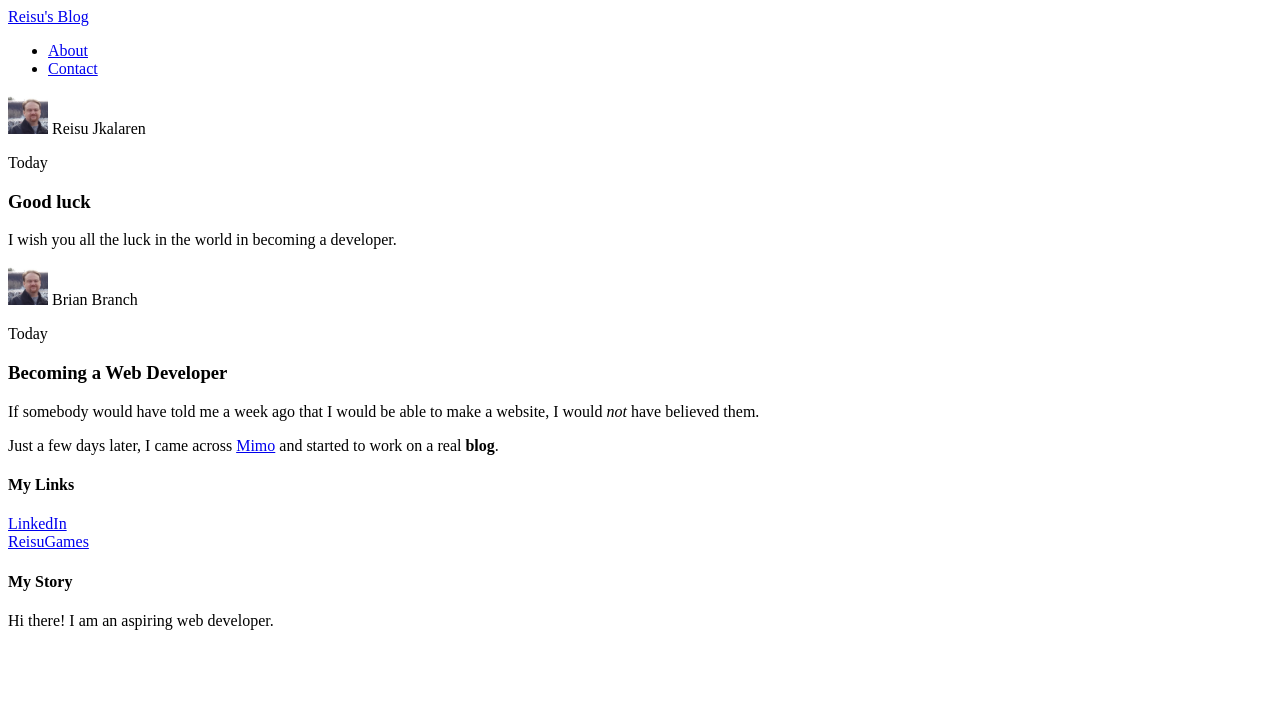
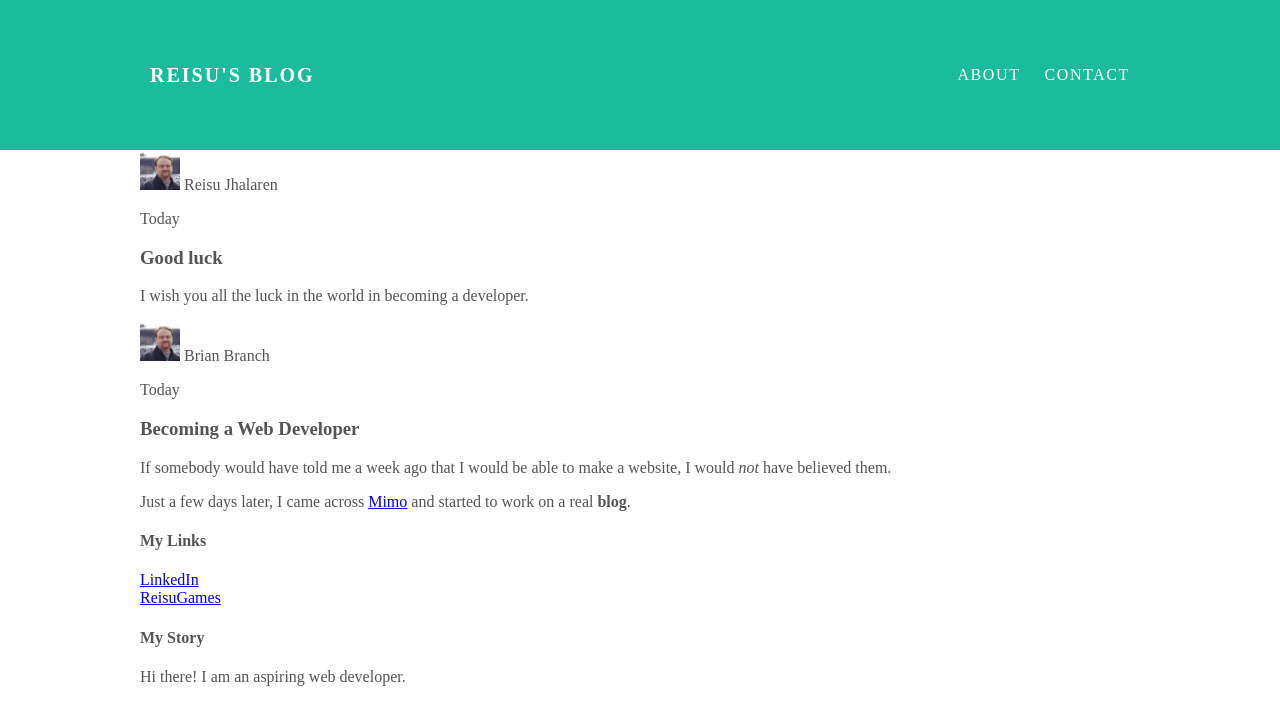
Before and after one commit to reisuj/MyBlog, a plain HTML site: page index.html in a window 1280 px wide. Drawn offline with Linux system fonts and the light colour scheme.

Commit message:
Styled Header

```diff
--- a/index.html
+++ b/index.html
@@ -3,13 +3,14 @@
   <head>
     <meta charset="utf-8">
     <title>Reisu's Blog</title>
+    <link rel="stylesheet" type="text/css" href="styles.css">
   </head>
   <body>
 
     <div id="header">
       <div class="container">
-        <a href="index.html">Reisu's Blog</a>
-        <ul>
+        <a id="header-title" href="index.html">Reisu's Blog</a>
+        <ul id="header-nav">
           <li><a href="about.html">About</a></li>
           <li><a href="mailto:reisu@reisugames.com">Contact</a></li>
         </ul>
@@ -21,7 +22,7 @@
         <div class="post">
           <div class="post-author">
             <img src="profile-pic.jpg" alt="Profile Picture" width="40">
-            <span>Reisu Jkalaren</span>
+            <span>Reisu Jhalaren</span>
           </div>
           <p class="post-date">Today</p>
           <h3 class="post-title">Good luck</h3>
--- a/styles.css
+++ b/styles.css
@@ -0,0 +1,46 @@
+body {
+  color: #555;
+  margin: 0;
+}
+
+#header {
+  background-color: #1abc9c;
+  height: 150px;
+  line-height: 150px;
+}
+
+#header a {
+  color: white;
+  text-decoration: none;
+  text-transform: uppercase;
+  letter-spacing: 0.1em;
+}
+
+#header a:hover {
+  color: #222;
+}
+
+#header-title {
+  display: block;
+  float: left;
+  font-size: 20px;
+  font-weight: bold;
+  padding-left: 10px;
+}
+
+#header-nav {
+  display: block;
+  float: right;
+  margin-top: 0;
+  padding-right: 10px;
+}
+
+#header-nav li {
+  display: inline;
+  padding-left: 20px;
+}
+
+.container {
+  max-width: 1000px;
+  margin: 0 auto;
+}
```
Also changed, not shown: about.html (+3 -2 lines).
